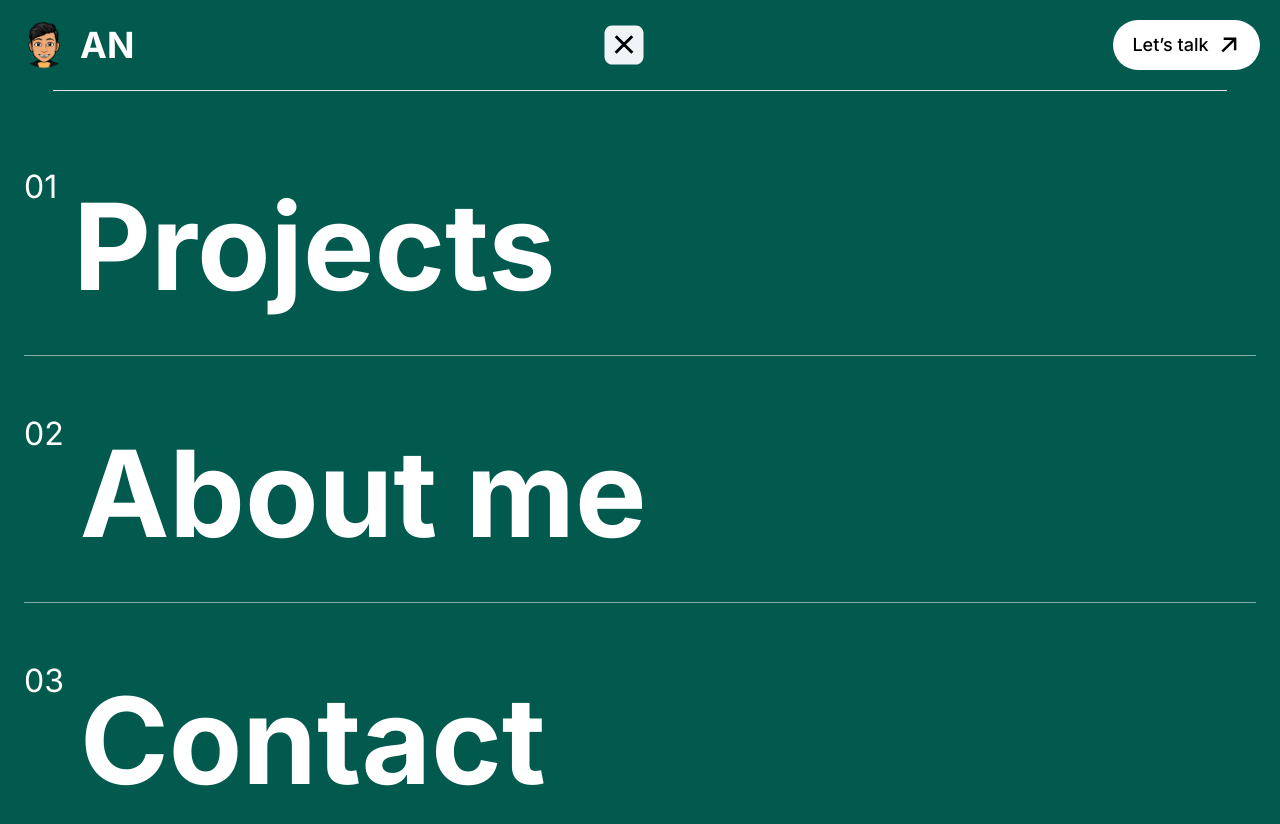
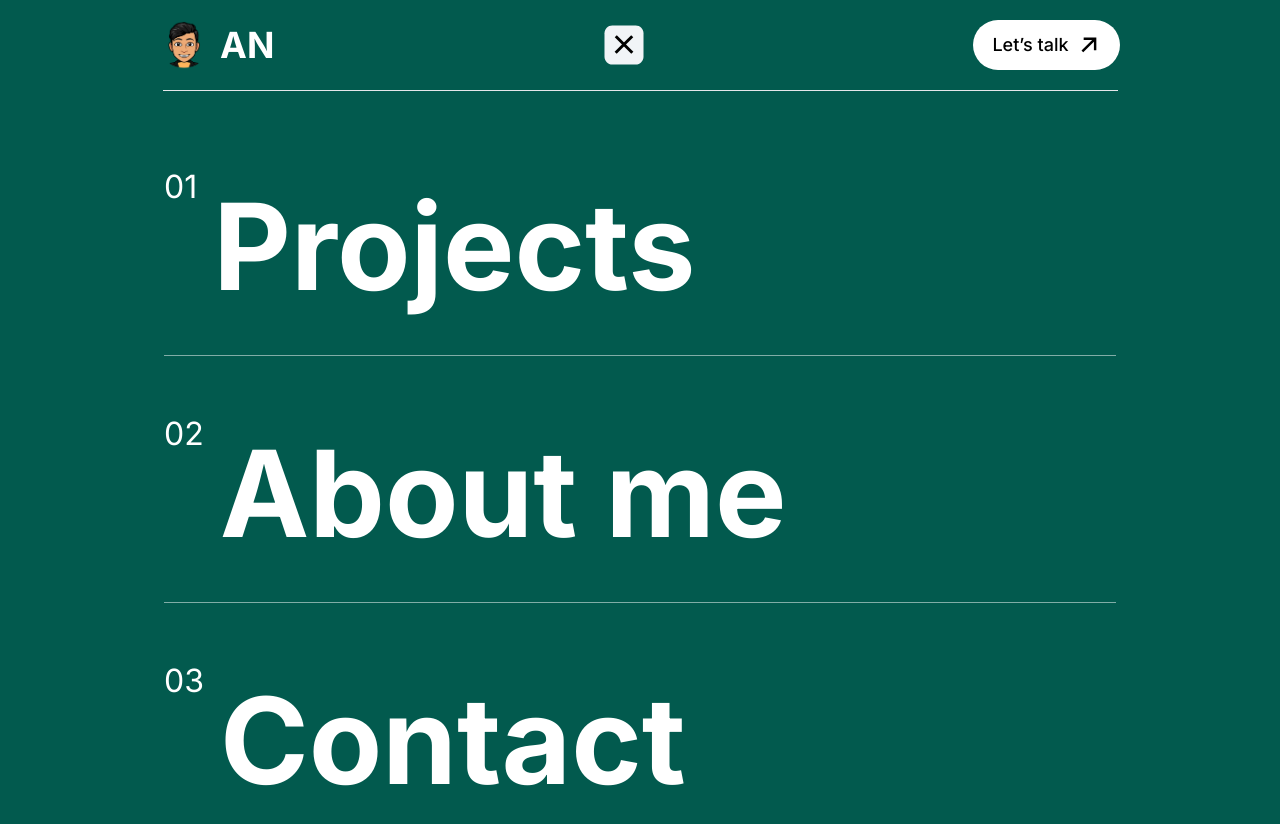
Before and after one commit to arunabhnewar/new-client-portfolio, a React (Vite) app: page /menu in a window 1280 px wide. Shown: the top 824 px of the page. Built offline with nearby package versions, Linux system fonts and the light colour scheme; a web font is replaced by a local one.

Commit message:
header container width fixed

```diff
--- a/src/Components/Shared/Header/Header.jsx
+++ b/src/Components/Shared/Header/Header.jsx
@@ -12,7 +12,7 @@ export default function Header() {
   return (
     <>
       <header className={isHomePage ? "bg-white" : "bg-green"}>
-        <div className='container mx-auto flex justify-between  p-5 items-center  '>
+        <div className='container max-w-1000 w-full mx-auto flex justify-between  p-5 items-center'>
           {/* Header left content start */}
           <a className='flex title-font font-medium items-center  '>
             <img src={logo} alt='logo' className='w-12 h-12 rounded-full' />
@@ -67,7 +67,7 @@ export default function Header() {
           {/* Header right content end */}
         </div>
 
-        <hr className='container mx-auto md:w-11/12 sm:w-full' />
+        <hr className='container max-w-[955px] w-full mx-auto md:w-11/12 sm:w-full ' />
       </header>
     </>
   );
--- a/src/Components/Shared/SecondHeader/SecondHeader.jsx
+++ b/src/Components/Shared/SecondHeader/SecondHeader.jsx
@@ -6,7 +6,7 @@ export default function SecondHeader() {
   return (
     <>
       <header>
-        <div className='container mx-auto flex justify-between  p-5 items-center  '>
+        <div className='container max-w-1000 w-full mx-auto flex justify-between  p-5 items-center  '>
           {/* Header left content start */}
           <a className='flex title-font font-medium items-center  '>
             <h1 className='font-700 font-syne text-2xl text-dark'>Akshit</h1>
--- a/src/Pages/Menu.jsx
+++ b/src/Pages/Menu.jsx
@@ -4,7 +4,7 @@ export default function Menu() {
   return (
     <>
       <div className='bg-green w-full min-h-[100vh] '>
-        <div className='container mx-auto pt-24 px-6'>
+        <div className='container max-w-1000 w-full mx-auto pt-24 px-6'>
           {/* Project content start */}
           <div className='flex'>
             <sup className='font-400 text-base xl:text-[32px] lg:text-2xl md:text-xl  leading-9 pe-4 font-inter text-white '>
--- a/tailwind.config.js
+++ b/tailwind.config.js
@@ -32,6 +32,9 @@ export default {
         bred: "#FFE5E5", // light red bg color
         dark: "#28282A", // dark color for logo
       },
+      maxWidth: {
+        '1000': '1000px',
+      },
     },
   },
   plugins: [],
```
Also changed, not shown: src/index.css (line endings or trailing spaces).
